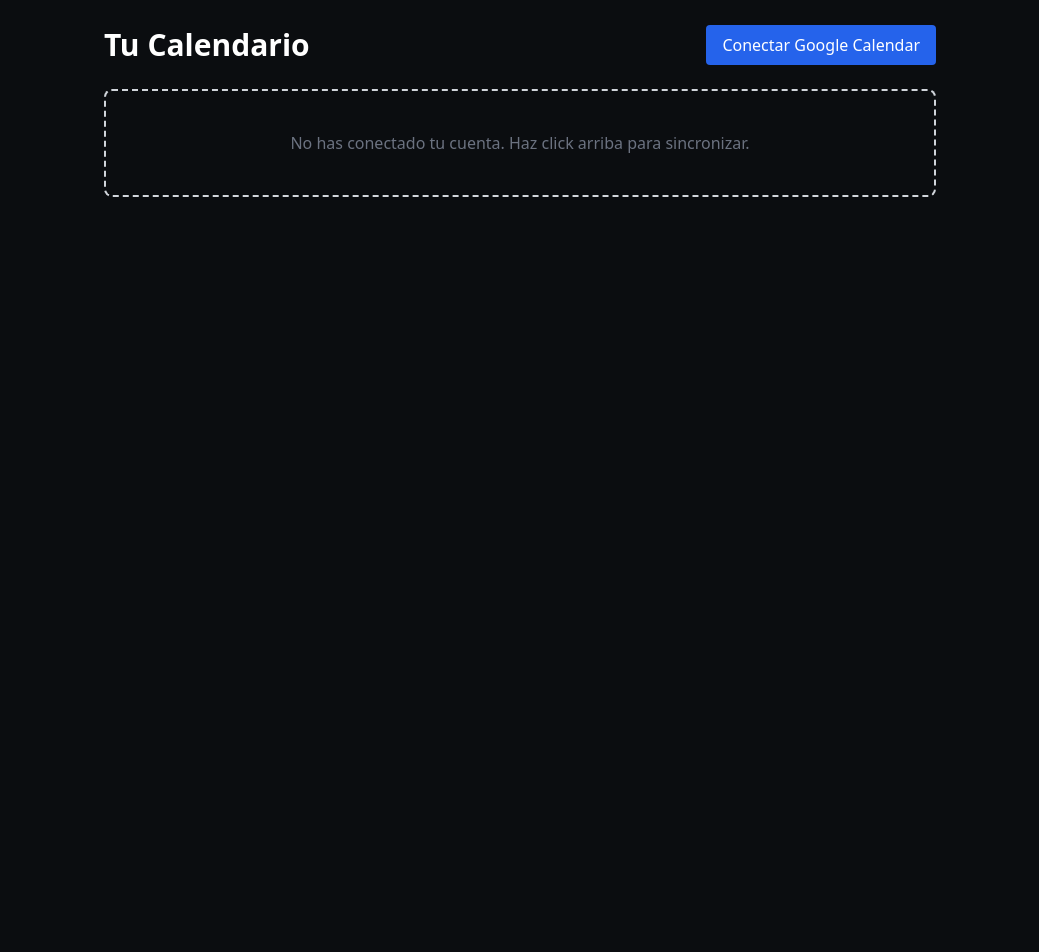
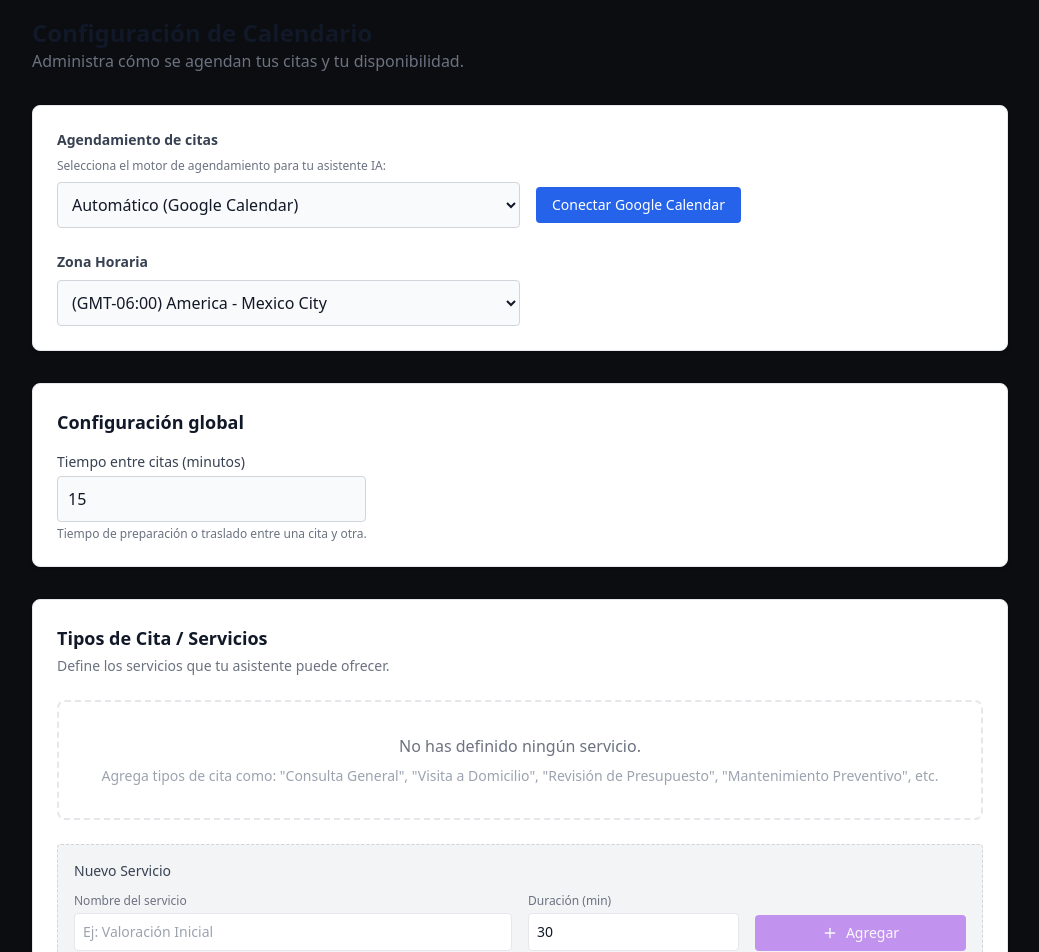
Before and after one commit to breyesr/calleragent, a Next.js app in the folder frontend/: page /dashboard/settings/calendar in a window 1280 px wide. Shown: the part 80-1032 px from the top of the page, without its empty margins (120-1159 px from the left). Before the commit the page ends 800 px from the top, so only its background shows below. Built offline with nearby package versions, Linux system fonts and the light colour scheme.

Commit message:
feat(ui): update calendar settings with scheduling options and service types

```diff
--- a/frontend/app/dashboard/settings/calendar/page.tsx
+++ b/frontend/app/dashboard/settings/calendar/page.tsx
@@ -1,97 +1,250 @@
 'use client';
 
-import { useEffect, useState } from 'react';
+import { useState, useEffect } from 'react';
+import { useForm } from 'react-hook-form';
+import { Plus, Trash2, Clock, Check, AlertCircle, RefreshCw } from 'lucide-react';
 
-export default function CalendarPage() {
-  const [events, setEvents] = useState<any[]>([]);
-  const [loading, setLoading] = useState(false);
-  const [connected, setConnected] = useState(false);
+type AppointmentType = {
+  id: string;
+  name: string;
+  duration: number;
+  description?: string;
+};
+
+type CalendarSettingsForm = {
+  schedulingMethod: string;
+  timezone: string;
+  bufferTime: number;
+};
+
+export default function CalendarSettingsPage() {
+  const { register, handleSubmit } = useForm<CalendarSettingsForm>({
+    defaultValues: {
+      schedulingMethod: 'google',
+      timezone: 'America/Mexico_City',
+      bufferTime: 15,
+    }
+  });
+
+  const [googleConnected, setGoogleConnected] = useState(false);
+  const [loadingGoogle, setLoadingGoogle] = useState(false);
+
+  // INICIO LIMPIO: Sin tipos de cita por defecto
+  const [appointmentTypes, setAppointmentTypes] = useState<AppointmentType[]>([]);
+  const [newType, setNewType] = useState<Partial<AppointmentType>>({ name: '', duration: 30 });
 
   useEffect(() => {
-    const token = localStorage.getItem('google_access_token');
-    if (token) {
-      setConnected(true);
-      fetchEvents(token);
+    if (typeof window !== 'undefined' && localStorage.getItem('google_access_token')) {
+      setGoogleConnected(true);
     }
   }, []);
 
-  const handleConnect = async () => {
+  const handleGoogleConnect = async () => {
+    setLoadingGoogle(true);
     try {
-      setLoading(true);
       const apiUrl = process.env.NEXT_PUBLIC_API_URL || 'http://localhost:8000';
       const redirectUri = window.location.origin + '/google-callback';
-
       const res = await fetch(`${apiUrl}/v1/calendar/auth-url?redirect_uri=${redirectUri}`);
       const data = await res.json();
-
-      if (data.auth_url) {
-        window.location.href = data.auth_url;
-      } else {
-        alert('Error: No se pudo obtener la URL de autorización.');
-      }
+      if (data.auth_url) window.location.href = data.auth_url;
     } catch (err) {
       console.error(err);
       alert('Error iniciando conexión');
     } finally {
-      setLoading(false);
+      setLoadingGoogle(false);
     }
   };
 
-  const fetchEvents = async (token: string) => {
-    try {
-      const apiUrl = process.env.NEXT_PUBLIC_API_URL || 'http://localhost:8000';
-      const res = await fetch(`${apiUrl}/v1/calendar/events?access_token=${token}`);
+  const addAppointmentType = () => {
+    if (!newType.name) return;
+    setAppointmentTypes([...appointmentTypes, {
+      id: Date.now().toString(),
+      name: newType.name,
+      duration: newType.duration || 30,
+      description: newType.description
+    }]);
+    setNewType({ name: '', duration: 30, description: '' });
+  };
 
-      if (res.status === 401) {
-        localStorage.removeItem('google_access_token');
-        setConnected(false);
-        return;
-      }
+  const removeType = (id: string) => {
+    setAppointmentTypes(appointmentTypes.filter(t => t.id !== id));
+  };
 
-      const data = await res.json();
-      if (data.events) setEvents(data.events);
-    } catch (err) {
-      console.error(err);
-    }
+  const onSaveSettings = (data: CalendarSettingsForm) => {
+    console.log('Guardando configuración:', { ...data, appointmentTypes });
+    alert('Configuración guardada (Simulado)');
   };
 
   return (
-    <div className="p-8 max-w-4xl mx-auto">
-      <div className="flex justify-between items-center mb-6">
-        <h1 className="text-3xl font-bold text-white">Tu Calendario</h1>
-        {!connected && (
-          <button
-            onClick={handleConnect}
-            disabled={loading}
-            className="px-4 py-2 bg-blue-600 text-white rounded hover:bg-blue-700 disabled:opacity-50 font-medium"
-          >
-            {loading ? 'Cargando...' : 'Conectar Google Calendar'}
-          </button>
-        )}
+    <div className="p-6 max-w-5xl mx-auto space-y-8 pb-20">
+
+      {/* Header */}
+      <div>
+        <h1 className="text-2xl font-bold text-gray-900 dark:text-white">Configuración de Calendario</h1>
+        <p className="text-gray-500 dark:text-gray-400">Administra cómo se agendan tus citas y tu disponibilidad.</p>
       </div>
 
-      <div className="grid gap-4 md:grid-cols-2 lg:grid-cols-3">
-        {!connected ? (
-          <div className="col-span-full p-10 text-center border-2 border-dashed border-gray-300 rounded-lg text-gray-500">
-            No has conectado tu cuenta. Haz click arriba para sincronizar.
+      <form onSubmit={handleSubmit(onSaveSettings)} className="space-y-8">
+
+        {/* SECCIÓN 1: Agendamiento y Timezone */}
+        <div className="bg-white dark:bg-gray-800 p-6 rounded-lg shadow border border-gray-200 dark:border-gray-700 space-y-6">
+
+          {/* Método de Agendamiento */}
+          <div>
+            <label className="block text-sm font-semibold text-gray-700 dark:text-gray-300 mb-2">
+              Agendamiento de citas
+            </label>
+            <p className="text-xs text-gray-500 mb-2">Selecciona el motor de agendamiento para tu asistente IA:</p>
+            <div className="flex flex-col md:flex-row gap-4 items-start md:items-center">
+              <select
+                {...register('schedulingMethod')}
+                className="w-full md:w-1/2 p-2.5 rounded border border-gray-300 dark:border-gray-600 bg-gray-50 dark:bg-gray-900 text-gray-900 dark:text-white focus:ring-2 focus:ring-blue-500 outline-none"
+              >
+                <option value="google">Automático (Google Calendar)</option>
+                <option value="manual">Manual / Sin Sincronización</option>
+              </select>
+
+              {/* Lógica de Conexión Google: Discreto si ya está conectado */}
+              {!googleConnected ? (
+                 <button
+                    type="button"
+                    onClick={handleGoogleConnect}
+                    disabled={loadingGoogle}
+                    className="flex items-center gap-2 px-4 py-2 bg-blue-600 text-white text-sm font-medium rounded hover:bg-blue-700 transition"
+                  >
+                    {loadingGoogle ? <RefreshCw className="animate-spin h-4 w-4"/> : null}
+                    Conectar Google Calendar
+                  </button>
+              ) : (
+                <div className="flex items-center gap-2 px-3 py-2 bg-gray-100 dark:bg-gray-700 rounded text-sm text-gray-600 dark:text-gray-300 border border-gray-200 dark:border-gray-600 cursor-default">
+                  <div className="w-2 h-2 rounded-full bg-green-500"></div>
+                  Cuenta conectada
+                </div>
+              )}
+            </div>
           </div>
-        ) : events.length === 0 ? (
-          <div className="col-span-full text-center text-gray-500">
-            No se encontraron eventos próximos (o cargando...)
+
+          {/* Zona Horaria */}
+          <div>
+            <label className="block text-sm font-semibold text-gray-700 dark:text-gray-300 mb-2">
+              Zona Horaria
+            </label>
+            <select
+              {...register('timezone')}
+              className="w-full md:w-1/2 p-2.5 rounded border border-gray-300 dark:border-gray-600 bg-gray-50 dark:bg-gray-900 text-gray-900 dark:text-white outline-none"
+            >
+              <option value="America/Mexico_City">(GMT-06:00) America - Mexico City</option>
+              <option value="America/Monterrey">(GMT-06:00) America - Monterrey</option>
+              <option value="America/Tijuana">(GMT-08:00) America - Tijuana</option>
+              <option value="UTC">UTC</option>
+            </select>
           </div>
-        ) : (
-          events.map((evt: any) => (
-            <div key={evt.id} className="p-4 bg-white border rounded shadow-sm hover:shadow-md transition">
-              <h3 className="font-semibold text-white mb-1">{evt.summary || '(Sin título)'}</h3>
-              <p className="text-sm text-gray-500">
-                {evt.start?.dateTime
-                  ? new Date(evt.start.dateTime).toLocaleString('es-MX', { dateStyle: 'short', timeStyle: 'short' })
-                  : 'Todo el día'}
-              </p>
+        </div>
+
+        {/* SECCIÓN 2: Configuración Global */}
+        <div className="bg-white dark:bg-gray-800 p-6 rounded-lg shadow border border-gray-200 dark:border-gray-700">
+          <h2 className="text-lg font-semibold text-gray-900 dark:text-white mb-4">Configuración global</h2>
+          <div>
+            <label className="block text-sm text-gray-700 dark:text-gray-300 mb-1">
+              Tiempo entre citas (minutos)
+            </label>
+            <input
+              type="number"
+              {...register('bufferTime')}
+              className="w-full md:w-1/3 p-2.5 rounded border border-gray-300 dark:border-gray-600 bg-gray-50 dark:bg-gray-900 text-gray-900 dark:text-white outline-none"
+            />
+            <p className="text-xs text-gray-500 mt-1">Tiempo de preparación o traslado entre una cita y otra.</p>
+          </div>
+        </div>
+
+        {/* SECCIÓN 3: Tipos de Cita */}
+        <div className="bg-white dark:bg-gray-800 p-6 rounded-lg shadow border border-gray-200 dark:border-gray-700">
+          <h2 className="text-lg font-semibold text-gray-900 dark:text-white mb-1">Tipos de Cita / Servicios</h2>
+          <p className="text-sm text-gray-500 mb-6">Define los servicios que tu asistente puede ofrecer.</p>
+
+          <div className="space-y-3 mb-6">
+            {/* Lista de tipos */}
+            {appointmentTypes.map((type) => (
+              <div key={type.id} className="flex items-center justify-between p-4 bg-gray-50 dark:bg-gray-900/50 rounded border border-gray-200 dark:border-gray-700">
+                <div>
+                  <h3 className="font-medium text-gray-900 dark:text-white">{type.name}</h3>
+                  <div className="flex items-center gap-4 text-sm text-gray-500">
+                    <span className="flex items-center gap-1"><Clock className="w-3 h-3" /> {type.duration} min</span>
+                    {type.description && <span>{type.description}</span>}
+                  </div>
+                </div>
+                <button type="button" onClick={() => removeType(type.id)} className="text-red-500 hover:text-red-700">
+                  <Trash2 className="w-4 h-4" />
+                </button>
+              </div>
+            ))}
+
+            {/* EMPTY STATE MEJORADO: Texto universal */}
+            {appointmentTypes.length === 0 && (
+              <div className="text-center py-8 px-4 border-2 border-dashed border-gray-200 dark:border-gray-700 rounded-lg text-gray-500">
+                <p className="mb-2">No has definido ningún servicio.</p>
+                <p className="text-sm text-gray-400">
+                  Agrega tipos de cita como: "Consulta General", "Visita a Domicilio",
+                  "Revisión de Presupuesto", "Mantenimiento Preventivo", etc.
+                </p>
+              </div>
+            )}
+          </div>
+
+          {/* Formulario Agregar */}
+          <div className="bg-gray-100 dark:bg-gray-700/30 p-4 rounded border border-dashed border-gray-300 dark:border-gray-600">
+            <h4 className="text-sm font-medium mb-3 text-gray-700 dark:text-gray-300">Nuevo Servicio</h4>
+            <div className="grid grid-cols-1 md:grid-cols-4 gap-4 items-end">
+              <div className="md:col-span-2">
+                <label className="text-xs text-gray-500 block mb-1">Nombre del servicio</label>
+                <input
+                  value={newType.name}
+                  onChange={(e) => setNewType({...newType, name: e.target.value})}
+                  placeholder="Ej: Valoración Inicial"
+                  className="w-full p-2 rounded text-sm border dark:border-gray-600 dark:bg-gray-800 focus:border-blue-500 outline-none text-gray-900 dark:text-white"
+                />
+              </div>
+              <div>
+                <label className="text-xs text-gray-500 block mb-1">Duración (min)</label>
+                <input
+                  type="number"
+                  value={newType.duration}
+                  onChange={(e) => setNewType({...newType, duration: parseInt(e.target.value)})}
+                  className="w-full p-2 rounded text-sm border dark:border-gray-600 dark:bg-gray-800 focus:border-blue-500 outline-none text-gray-900 dark:text-white"
+                />
+              </div>
+              <button
+                type="button"
+                onClick={addAppointmentType}
+                disabled={!newType.name}
+                className="flex items-center justify-center gap-2 bg-purple-600 hover:bg-purple-700 text-white p-2 rounded text-sm disabled:opacity-50 transition"
+              >
+                <Plus className="w-4 h-4" /> Agregar
+              </button>
             </div>
-          ))
-        )}
-      </div>
+            <div className="mt-3">
+              <label className="text-xs text-gray-500 block mb-1">Descripción (Opcional)</label>
+              <input
+                value={newType.description || ''}
+                onChange={(e) => setNewType({...newType, description: e.target.value})}
+                placeholder="Ej: Incluye limpieza y diagnóstico..."
+                className="w-full p-2 rounded text-sm border dark:border-gray-600 dark:bg-gray-800 focus:border-blue-500 outline-none text-gray-900 dark:text-white"
+              />
+            </div>
+          </div>
+        </div>
+
+        {/* Footer Actions */}
+        <div className="flex justify-end pt-4">
+          <button
+            type="submit"
+            className="px-6 py-2 bg-blue-600 text-white font-medium rounded hover:bg-blue-700 shadow-lg transition"
+          >
+            Guardar cambios
+          </button>
+        </div>
+
+      </form>
     </div>
   );
 }
```
